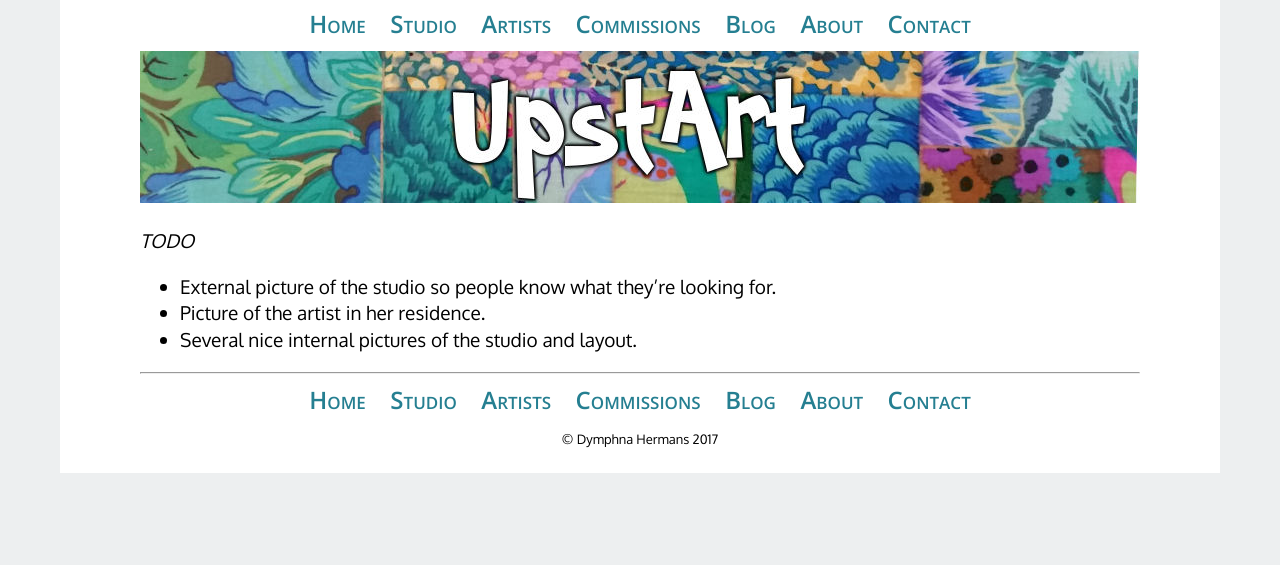
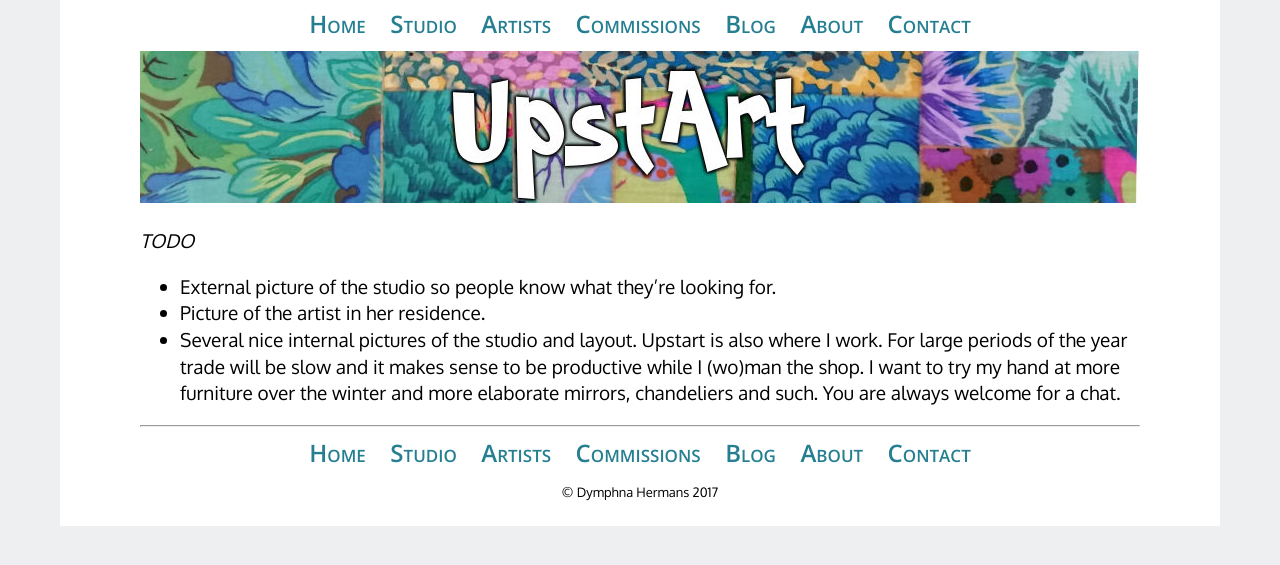
Before and after one commit to d40cht/Upstart, a Jekyll site: the page built from studio.md, in a window 1280 px wide. Shown: the top 565 px of the page. Built offline with Jekyll 4.4.1, drawn with Linux system fonts in a browser that asks for light colours.

Commit message:
Update studio.md

```diff
--- a/studio.md
+++ b/studio.md
@@ -8,3 +8,4 @@ layout: default
 * External picture of the studio so people know what they're looking for.
 * Picture of the artist in her residence.
 * Several nice internal pictures of the studio and layout.
+Upstart is also where I work. For large periods of the year trade will be slow and it makes sense to be productive while I (wo)man the shop. I want to try my hand at more furniture over the winter and more elaborate mirrors, chandeliers and such. You are always welcome for a chat.
```
